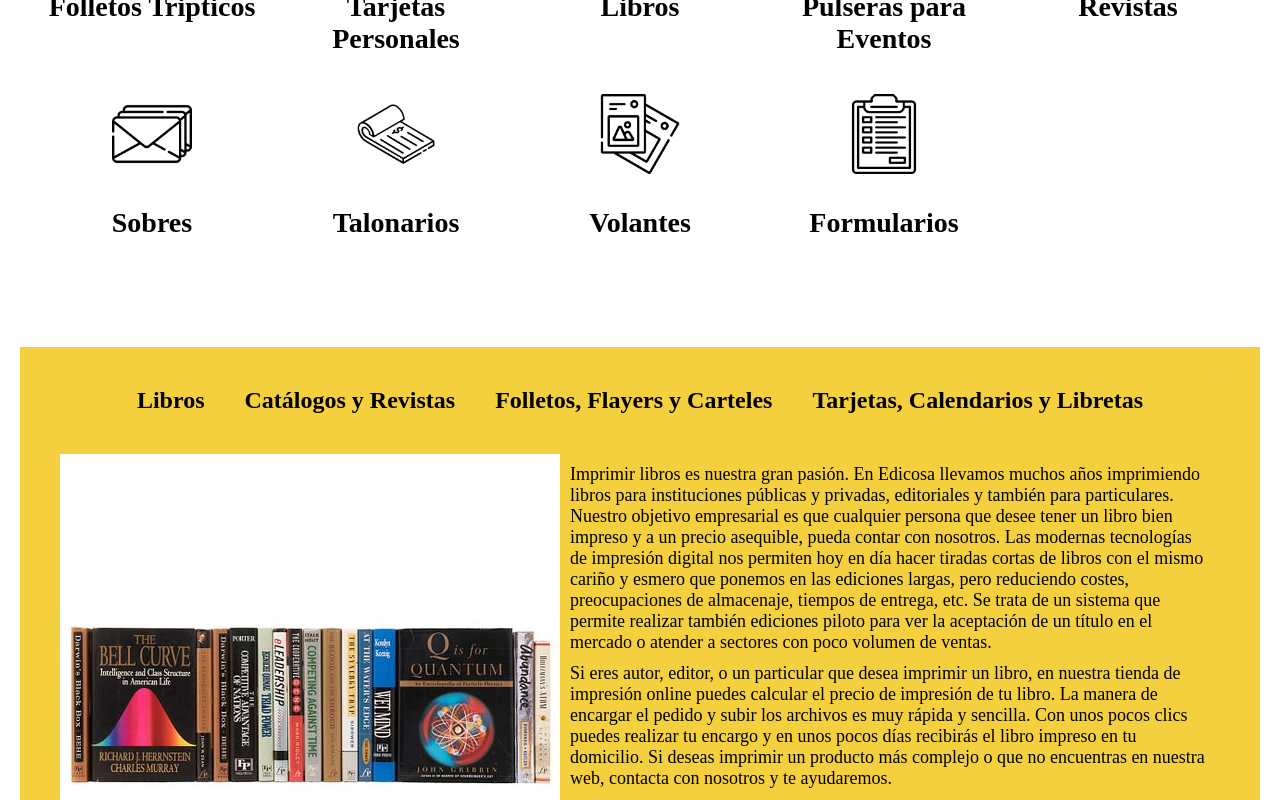
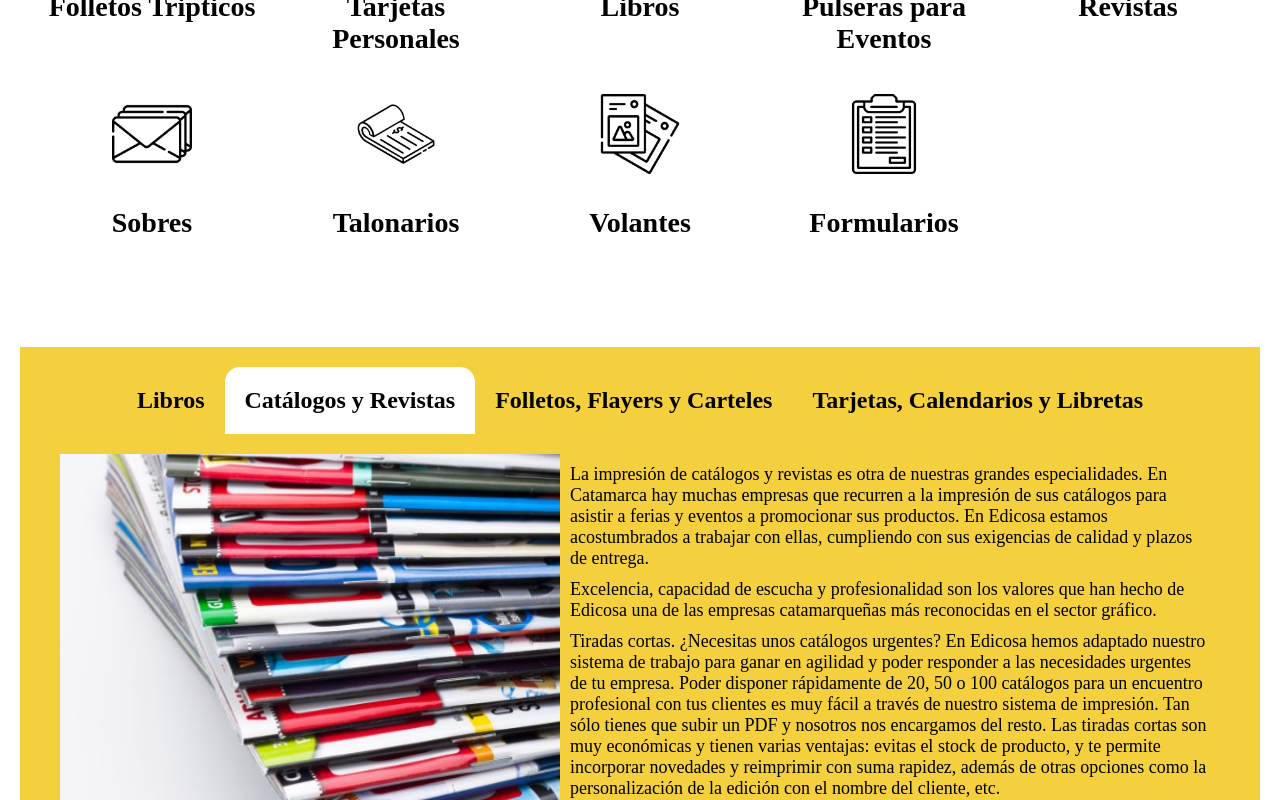
Before and after one commit to LucasMarchetti/edicosa-web, a React (Create React App) app: page / in a window 1280 px wide. Both pictures are taken after a click on the element "Catálogos y Revistas". Shown: the part 3459-4259 px from the top of the page. Built offline with nearby package versions, Linux system fonts and the light colour scheme; the HTML template or start-up script is replaced by a standard one; a web font is replaced by a local one.

Commit message:
add info in FusionDevs component

```diff
--- a/src/components/FusionTabs.css
+++ b/src/components/FusionTabs.css
@@ -17,13 +17,20 @@
 
 }
 
+.imagesTabs {
+    width: 500px;
+    height: 500px;
+}
+
 .tabs {
     padding-left: 20px;
     padding-right: 20px;
     cursor: pointer;
+    background-color: rgb(244, 208, 63);
+    border-radius: 15px 15px 0px 0px;
 }
 
-.tabs:hover {
+.tabs.active {
     background-color: rgb(255, 255, 255);
     border-radius: 15px 15px 0px 0px;
 }
--- a/src/components/FusionTabs.js
+++ b/src/components/FusionTabs.js
@@ -1,51 +1,75 @@
-
-//Style
-import "./FusionTabs.css"
-
-//Images
-import fotoLibros from "../images/fusionTabs/libros.jpeg"
-// import fotoFolletos from "../images/fusionTabs/folletos.webp"
-// import fotoCalen from "../images/fusionTabs/calendario.jpeg"
-// import fotoRevis from "../images/fusionTabs/revistas.jpg"
+import React, { useState } from 'react';
+import "./FusionTabs.css";
+import fotoLibros from "../images/fusionTabs/libros.jpeg";
+import fotoCalendario from "../images/fusionTabs/calendario.jpeg";
+import fotoFolletos from "../images/fusionTabs/folletos.webp";
+import fotoRevistas from "../images/fusionTabs/revistas.jpg";
 
 
-export default function FusionTabs () {
+export default function FusionTabs() {
+    const [activeTab, setActiveTab] = useState(0);
+
+    const handleTabClick = (index) => {
+        setActiveTab(index);
+    };
 
     return (
         <div className="conteinerFusionTabs">
             <div className="conteinerTabs">
-                <div className="tabs">
+                <div className={`tabs ${activeTab === 0 ? 'active' : ''}`} onClick={() => handleTabClick(0)}>
                     <h2>Libros</h2>
                 </div>
-                <div className="tabs">
+                <div className={`tabs ${activeTab === 1 ? 'active' : ''}`} onClick={() => handleTabClick(1)}>
                     <h2>Catálogos y Revistas</h2>
                 </div>
-                <div className="tabs">
+                <div className={`tabs ${activeTab === 2 ? 'active' : ''}`} onClick={() => handleTabClick(2)}>
                     <h2>Folletos, Flayers y Carteles</h2>
                 </div>
-                <div className="tabs">
+                <div className={`tabs ${activeTab === 3 ? 'active' : ''}`} onClick={() => handleTabClick(3)}>
                     <h2>Tarjetas, Calendarios y Libretas</h2>
                 </div>
             </div>
             <div className="conteinerInfoTabs">
-                <div className="imagesTabs">
-                    <img
-                        src={fotoLibros}
-                        alt="img"
-                    />
+                <div >
+                    {activeTab === 0 && <img src={fotoLibros} alt="img" className="imagesTabs" />}
+                    {activeTab === 1 && <img src={fotoRevistas} alt="img" className="imagesTabs"/>}
+                    {activeTab === 2 && <img src={fotoFolletos} alt="img" className="imagesTabs"/>}
+                    {activeTab === 3 && <img src={fotoCalendario} alt="img" className="imagesTabs"/>}
                 </div>
                 <div className="infoTabs">
-                    <p>
-                        Imprimir libros es nuestra gran pasión. En Edicosa llevamos muchos años imprimiendo libros para instituciones públicas y privadas, editoriales y también para particulares. Nuestro objetivo empresarial es que cualquier persona que desee tener un libro bien impreso y a un precio asequible, pueda contar con nosotros. Las modernas tecnologías de impresión digital nos permiten hoy en día hacer tiradas cortas de libros con el mismo cariño y esmero que ponemos en las ediciones largas, pero reduciendo costes, preocupaciones de almacenaje, tiempos de entrega, etc. Se trata de un sistema que permite realizar también ediciones piloto para ver la aceptación de un título en el mercado o atender a sectores con poco volumen de ventas.
-                    </p>
-                    <p>
-                        Si eres autor, editor, o un particular que desea imprimir un libro, en nuestra tienda de impresión online puedes calcular el precio de impresión de tu libro. La manera de encargar el pedido y subir los archivos es muy rápida y sencilla. Con unos pocos clics puedes realizar tu encargo y en unos pocos días recibirás el libro impreso en tu domicilio. Si deseas imprimir un producto más complejo o que no encuentras en nuestra web, contacta con nosotros y te ayudaremos.
-                    </p>
-                    <p>
-                        En Edicosa hemos tenido el placer de imprimir algunos de los libros más bonitos y emblemáticos de la ciudad de Catamarca y de otros lugares de Argentina, y también trabajamos todos los días con autores y editoriales de todo tipo: ficción, ensayo, poesía, cómic… Podemos imprimir libros en color, en blanco y negro, de multiples formatos. Y siempre con el máximo esmero y cariño. Como merecen los libros.
-                    </p>
+                    {activeTab === 0 && (
+                        <div>
+                            <p>Imprimir libros es nuestra gran pasión. En Edicosa llevamos muchos años imprimiendo libros para instituciones públicas y privadas, editoriales y también para particulares. Nuestro objetivo empresarial es que cualquier persona que desee tener un libro bien impreso y a un precio asequible, pueda contar con nosotros. Las modernas tecnologías de impresión digital nos permiten hoy en día hacer tiradas cortas de libros con el mismo cariño y esmero que ponemos en las ediciones largas, pero reduciendo costes, preocupaciones de almacenaje, tiempos de entrega, etc. Se trata de un sistema que permite realizar también ediciones piloto para ver la aceptación de un título en el mercado o atender a sectores con poco volumen de ventas.</p>
+                            <p>Si eres autor, editor, o un particular que desea imprimir un libro, en nuestra tienda de impresión online puedes calcular el precio de impresión de tu libro. La manera de encargar el pedido y subir los archivos es muy rápida y sencilla. Con unos pocos clics puedes realizar tu encargo y en unos pocos días recibirás el libro impreso en tu domicilio. Si deseas imprimir un producto más complejo o que no encuentras en nuestra web, contacta con nosotros y te ayudaremos.</p>
+                            <p>En Edicosa hemos tenido el placer de imprimir algunos de los libros más bonitos y emblemáticos de la ciudad de Catamarca y de otros lugares de Argentina, y también trabajamos todos los días con autores y editoriales de todo tipo: ficción, ensayo, poesía, cómic… Podemos imprimir libros en color, en blanco y negro, de multiples formatos. Y siempre con el máximo esmero y cariño. Como merecen los libros.</p>
+                        </div>
+                    )}
+                    {activeTab === 1 && (
+                        <div>
+                            <p>La impresión de catálogos y revistas es otra de nuestras grandes especialidades. En Catamarca hay muchas empresas que recurren a la impresión de sus catálogos para asistir a ferias y eventos a promocionar sus productos. En Edicosa estamos acostumbrados a trabajar con ellas, cumpliendo con sus exigencias de calidad y plazos de entrega.</p>
+                            <p>Excelencia, capacidad de escucha y profesionalidad son los valores que han hecho de Edicosa una de las empresas catamarqueñas más reconocidas en el sector gráfico.</p>
+                            <p>Tiradas cortas.
+                            ¿Necesitas unos catálogos urgentes? En Edicosa hemos adaptado nuestro sistema de trabajo para ganar en agilidad y poder responder a las necesidades urgentes de tu empresa. Poder disponer rápidamente de 20, 50 o 100 catálogos para un encuentro profesional con tus clientes es muy fácil a través de nuestro sistema de impresión. Tan sólo tienes que subir un PDF y nosotros nos encargamos del resto. Las tiradas cortas son muy económicas y tienen varias ventajas: evitas el stock de producto, y te permite incorporar novedades y reimprimir con suma rapidez, además de otras opciones como la personalización de la edición con el nombre del cliente, etc.</p>
+                            <p>Tiradas largas.
+                            ¿Necesitas imprimir catálogos, revistas o material promocional? Nosotros somos especialistas en imprimir grandes tiradas. Trabajamos de forma personalizada y flexible. Cuéntanos qué necesitas y te aconsejaremos en la elección de los papeles y en todos los detalles y acabados para que puedas sacarle el máximo provecho a tu producto.</p>
+                        </div>
+                    )}
+                    {activeTab === 2 && (
+                        <div>
+                            <p>La impresión de flayers, folletos, carteles y desplegables es una opción muy económica para dar a conocer los servicios o productos de una empresa. En Edicosa tenemos una amplia experiencia en la impresión de estos productos y estamos a tu disposición para asesorarte en la elección del papel, en las forma de plegado y en todos los detalles necesarios para que tu producto alcance su objetivo comunicativos.</p>
+                            <p>Los procesos de impresión, manipulación, corte, doblado, grapado, encolado, etc, se efectúan íntegramente en nuestra imprenta en Catamarca, lo que redunda en unos precios más competitivos y en una mayor rapidez en los tiempos de fabricación y entrega. El pedido que nos hagas, te será entregado a los pocos días en cualquier lugar de Argentina.</p>
+                            <p></p>
+                        </div>
+                    )}
+                    {activeTab === 3 && (
+                        <div>
+                            <p>En Edicosa también podemos imprimir tarjetas de visita, postales, calendarios, agendas, libretas, carpetas, material de oficina y lo que necesites para tu empresa o a nivel particular. Para imprimir los productos que ofrecemos en nuestra tienda online, utilizamos materiales de máxima calidad. Cuidamos mucho los acabados para que tus productos transmitan la imagen y el prestigio que mereces.</p>
+                            <p>Unas bonitas tarjetas personales, unas agendas personalizadas o unas carpetas de empresa necesitan de una buena impresión para captar la atención y confianza de tus clientes. En Edicosa aconsejamos en la elección de los papeles y en los acabados para sacarle el máximo rendimiento a tus productos comunicativos.</p>
+                            <p>Estamos especializados en todo aquello que se imprime sobre papel. Todos los procesos de fabricación se realizan íntegramente en nuestra imprenta, tanto la revisión de archivos y la impresión, como la encuadernación y embalaje, lo que te garantiza la máxima calidad, el mejor precio y un plazo de entrega ajustado a tus necesidades.</p>
+                        </div>
+                    )}
                 </div>
             </div>
         </div>
-    )
+    );
 }
--- a/src/components/Info.js
+++ b/src/components/Info.js
@@ -23,9 +23,9 @@ export default function Info () {
                 <ul>
                     <li>Imprimir libros y revistas.</li>
                     <li>Imprimir catálogos y folletos.</li>
-                    <li>Imprimir flyers, postales y carteles.</li>
+                    <li>Imprimir flayers, postales y carteles.</li>
                     <li>Libretas personalizadas y calendarios.</li>
-                    <li>Tarjetas de visita, carpetas y papel de cartas.</li>
+                    <li>Tarjetas personales, carpetas y papel de cartas.</li>
                 </ul>
                 <p>
                     En nuestros talleres utilizamos la impresión offset para las tiradas largas. Con nuestras máquinas KBA podemos imprimir catálogos, libros y revistas con la máxima calidad y de forma rápida. Estamos acostumbrados a la actual dinámica de fecha fija y siempre cumplimos con nuestros compromisos. Visita esta página para ampliar información sobre la impresión offset.
```
